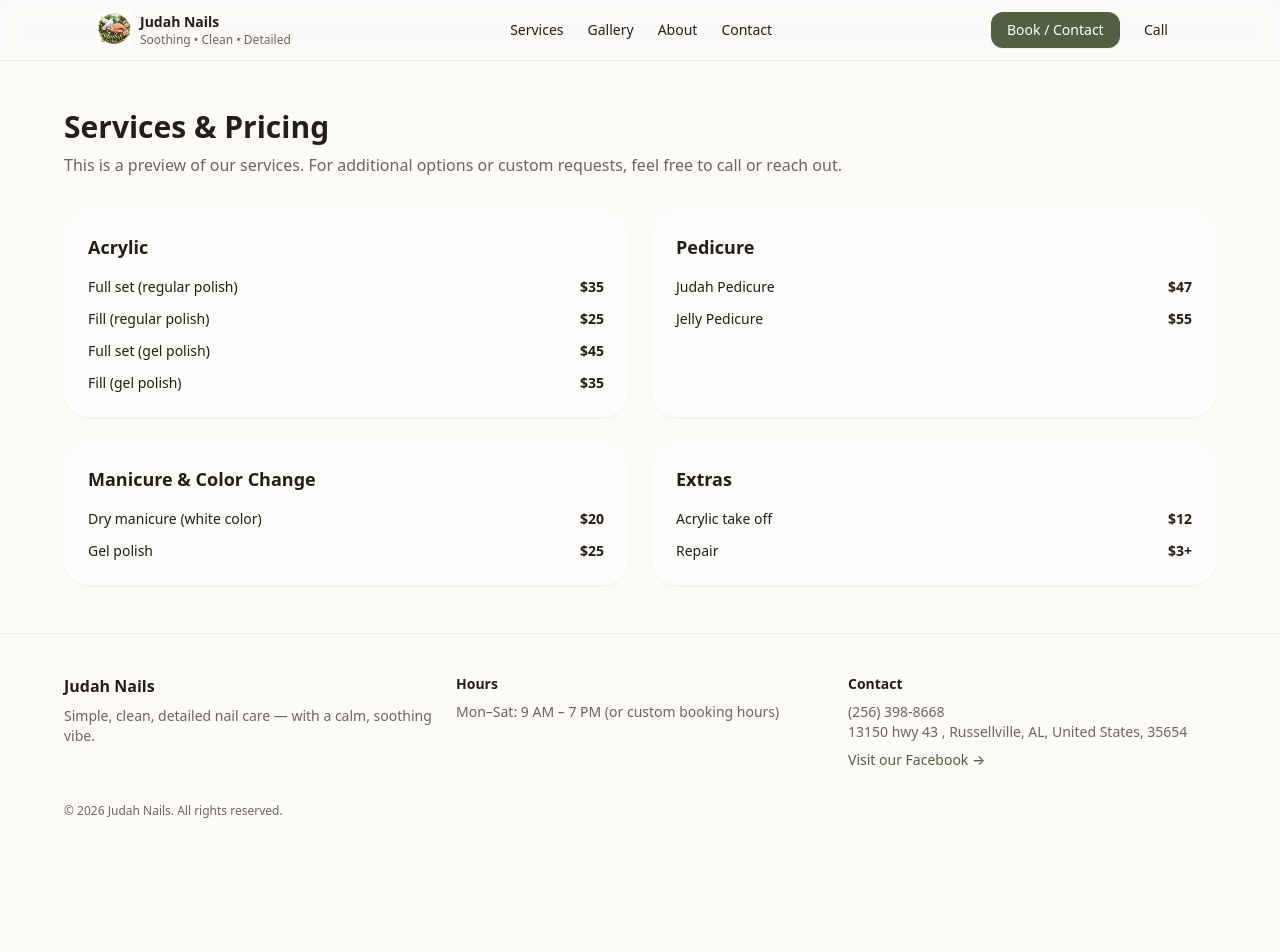
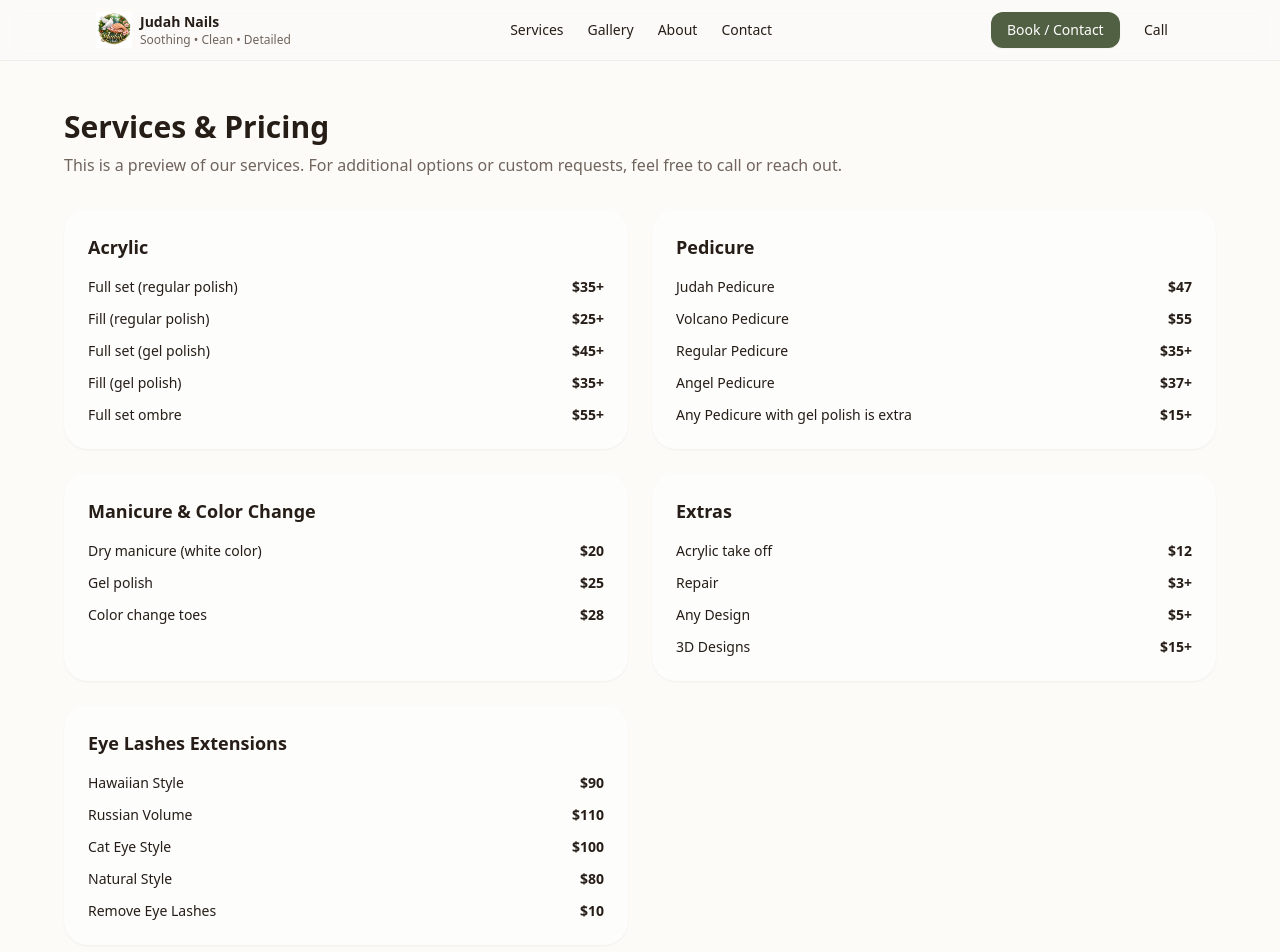
Before and after one commit to ApolloDev-linx/judah-nails, a Next.js app in the folder frontend/: page /services in a window 1280 px wide. Shown: the top 952 px of the page. Before the commit the page ends 859 px from the top, so only its background shows below. Built offline with nearby package versions, Linux system fonts and the light colour scheme.

Commit message:
update: added more services to the service section

```diff
--- a/frontend/content/services.ts
+++ b/frontend/content/services.ts
@@ -5,17 +5,22 @@
   {
     title: "Acrylic",
     items: [
-      { name: "Full set (regular polish)", price: "$35" },
-      { name: "Fill (regular polish)", price: "$25" },
-      { name: "Full set (gel polish)", price: "$45" },
-      { name: "Fill (gel polish)", price: "$35" },
+      { name: "Full set (regular polish)", price: "$35+" },
+      { name: "Fill (regular polish)", price: "$25+" },
+      { name: "Full set (gel polish)", price: "$45+" },
+      { name: "Fill (gel polish)", price: "$35+" },
+      {name: "Full set ombre", price: "$55+"}
     ],
   },
   {
     title: "Pedicure",
     items: [
       { name: "Judah Pedicure", price: "$47" },
-      { name: "Jelly Pedicure", price: "$55" },
+      { name: "Volcano Pedicure", price: "$55" },
+      {name: "Regular Pedicure", price :"$35+"},
+      {name: "Angel Pedicure " , price : "$37+"},
+      {name: "Any Pedicure with gel polish is extra", price : "$15+"}
+
     ],
   },
   {
@@ -23,6 +28,7 @@
     items: [
       { name: "Dry manicure (white color)", price: "$20" },
       { name: "Gel polish", price: "$25" },
+      {name: "Color change toes" , price: "$28"}
     ],
   },
   {
@@ -30,6 +36,21 @@
     items: [
       { name: "Acrylic take off", price: "$12" },
       { name: "Repair", price: "$3+" },
+      {name: "Any Design" , price : "$5+"},
+      {name: "3D Designs" , price: "$15+"}
     ],
   },
+{
+title: "Eye Lashes Extensions",
+items: [
+	{name: "Hawaiian Style", price: "$90"},
+	{name: "Russian Volume", price: "$110"},
+	{name: "Cat Eye Style", price: "$100"},
+	{name: "Natural Style " ,price: "$80"},
+	{name: "Remove Eye Lashes" , price: "$10" }
+],
+},
+
+
+
 ];
```
